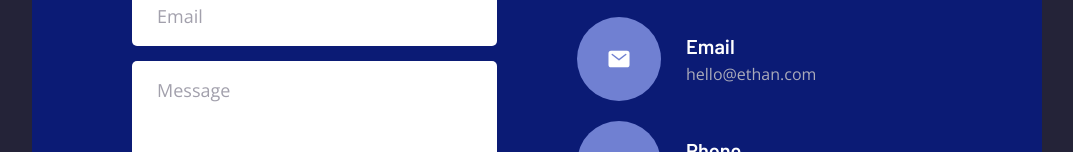
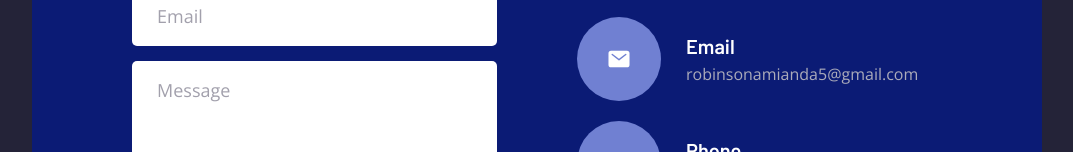
Before and after one commit to RobinsonAmianda/My_Portfolio, a plain HTML site: page index.html in a window 1280 px wide. Shown: the part 4749-4901 px from the top of the page, without its empty margins (103-1176 px from the left). Drawn offline with nearby package versions, Linux system fonts and the light colour scheme.

Commit message:
Updating Email

```diff
--- a/index.html
+++ b/index.html
@@ -444,7 +444,7 @@
                   <div>
                     <h3 class="contact-item-title">Email</h3>
 
-                    <a href="mailto:robinsonamianda5@gmail.com.com" class="contact-item-link">hello@ethan.com</a>
+                    <a href="mailto:robinsonamianda5@gmail.com" class="contact-item-link">robinsonamianda5@gmail.com</a>
                   </div>
 
                 </li>
```
